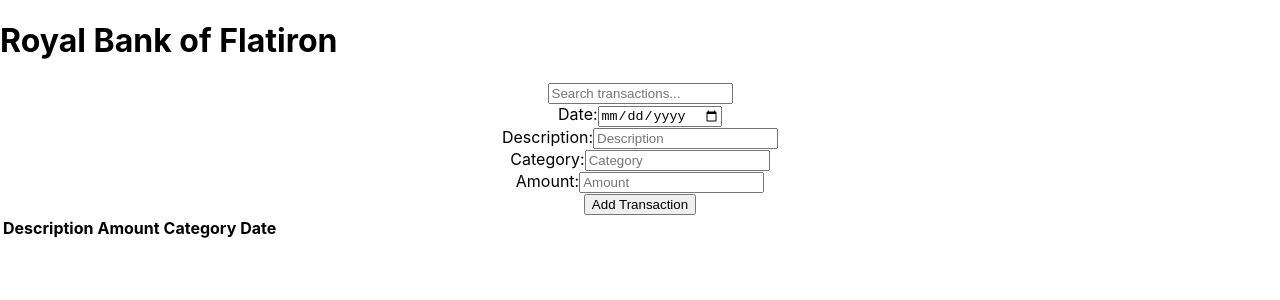
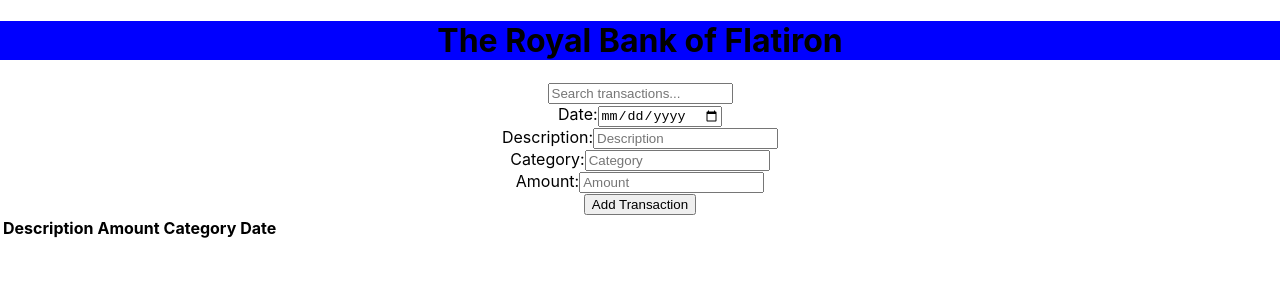
Before and after one commit to kinotikm/bank-of-flatiron, a React (Create React App) app: page / in a window 1280 px wide. Shown: the top 300 px of the page. Built offline with nearby package versions, Linux system fonts and the light colour scheme.

Commit message:
modifications

```diff
--- a/src/App.css
+++ b/src/App.css
@@ -1,28 +1,13 @@
 .App {
   text-align: center;
 }
-
-.App-logo {
-  height: 40vmin;
-  pointer-events: none;
+h1{
+  text-align: center;
+  background-color: blue;
 }
 
-@media (prefers-reduced-motion: no-preference) {
-  .App-logo {
-    animation: App-logo-spin infinite 20s linear;
-  }
-}
 
-.App-header {
-  background-color: #282c34;
-  min-height: 100vh;
-  display: flex;
-  flex-direction: column;
-  align-items: center;
-  justify-content: center;
-  font-size: calc(10px + 2vmin);
-  color: white;
-}
+
 
 .App-link {
   color: #61dafb;
--- a/src/App.jsx
+++ b/src/App.jsx
@@ -22,7 +22,7 @@ function App() {
   );
 
   return (<>
-   <h1 className="head">Royal Bank of Flatiron</h1>
+   <h1 className="head">The Royal Bank of Flatiron</h1>
     <div className="App">
       <SearchBar onSearch={handleSearch} />
       <TransactionForm addTransaction={addTransaction} />
```
